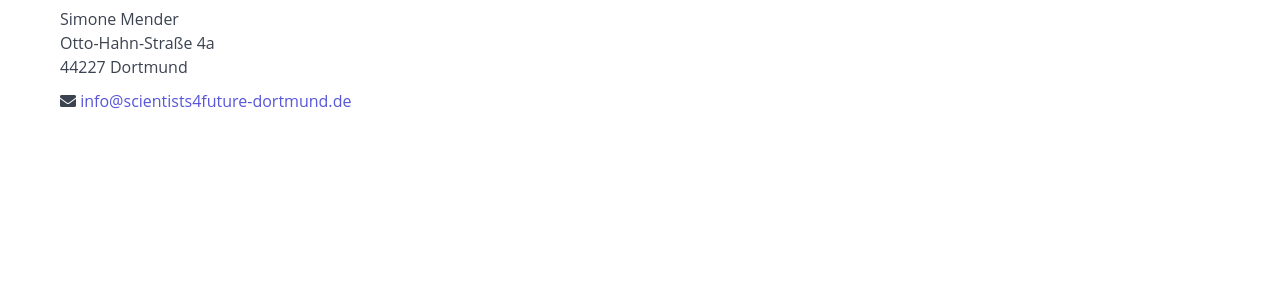
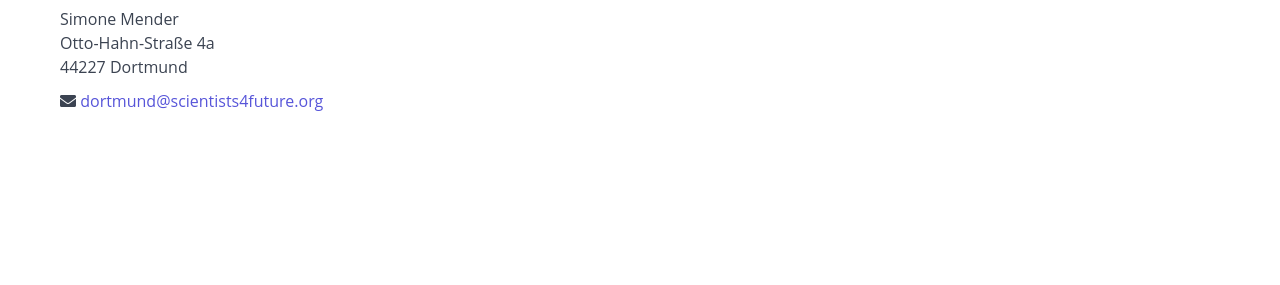
Before and after one commit to s4f-dortmund/s4f-dortmund.github.io, a Jekyll site: the page built from imprint.html, in a window 1280 px wide. Shown: the part 402-687 px from the top of the page. Built offline with Jekyll 4.4.1, drawn with Linux system fonts in a browser that asks for light colours; nearby versions of some CDN libraries.

Commit message:
Neue dortmund@scientists4future.org EMail eingetragen

```diff
--- a/_includes/foot.html
+++ b/_includes/foot.html
@@ -5,6 +5,6 @@
   <i class="fab fa-github"></i>
   <a href="https://github.com/s4f-dortmund/s4f-dortmund.github.io">Source</a> |
   <i class="fas fa-envelope-square"></i>
-  <a href="mailto:info@scientists4future-dortmund.de">Kontakt</a> |
+  <a href="mailto:dortmund@scientists4future.org">Kontakt</a> |
   Alle Inhalte <a rel="license" href="http://creativecommons.org/licenses/by/4.0/">CC-BY-4.0</a>
 </footer>
--- a/imprint.html
+++ b/imprint.html
@@ -7,5 +7,5 @@ layout: base
   <h2>Impressum</h2>
   <h3>Verantwortlich gemäß § 5 TMG</h3>
   <p>Simone Mender<br>Otto-Hahn-Straße 4a<br>44227 Dortmund</p>
-  <p><i class="fas fa-envelope"></i> <a href="mailto:info@scientists4future-dortmund.de">info@scientists4future-dortmund.de</a></p>
+  <p><i class="fas fa-envelope"></i> <a href="mailto:dortmund@scientists4future.org">dortmund@scientists4future.org</a></p>
 </div>
```
